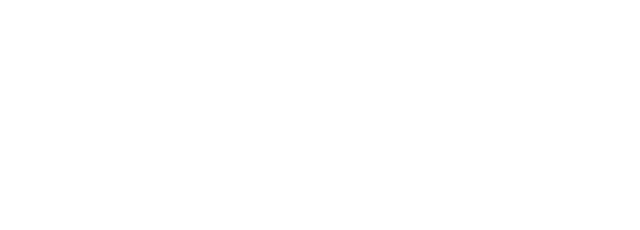
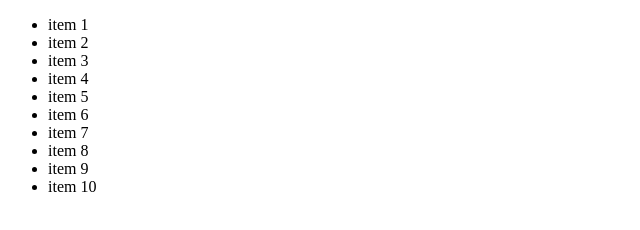
Before and after one commit to Israel2709/git-test, a plain HTML site: page index.html in a window 1280 px wide. Shown: the whole page, without its empty margins (0-640 px from the left). Drawn offline with Linux system fonts and the light colour scheme.

Commit message:
[MOD] index.html

```diff
--- a/index.html
+++ b/index.html
@@ -7,6 +7,17 @@
     <title>Git test</title>
 </head>
 <body>
-
+    <ul>
+        <li>item 1</li>
+        <li>item 2</li>
+        <li>item 3</li>
+        <li>item 4</li>
+        <li>item 5</li>
+        <li>item 6</li>
+        <li>item 7</li>
+        <li>item 8</li>
+        <li>item 9</li>
+        <li>item 10</li>
+    </ul>
 </body>
 </html>
```
